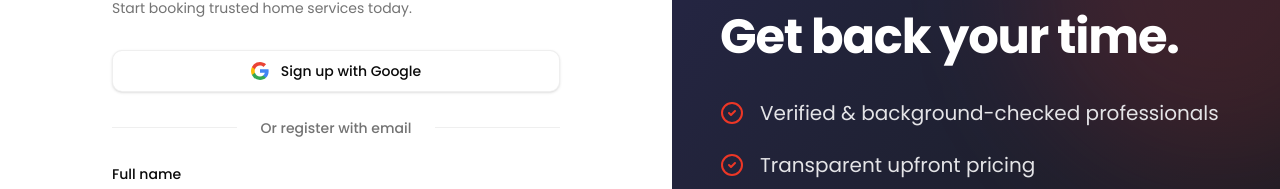
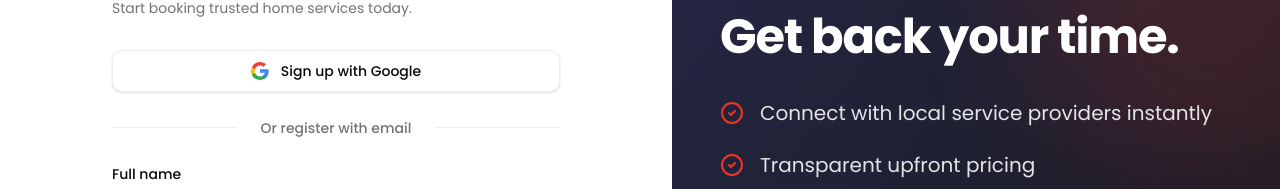
Before and after one commit to naman-rathore99/quick, a Next.js app in the folder apps/web/: page /signup in a window 1280 px wide. Shown: the part 231-420 px from the top of the page. Built offline with nearby package versions, Linux system fonts and the light colour scheme; no server answers.

Commit message:
fix(web): remove inaccurate background check claim

```diff
--- a/apps/web/src/app/(auth)/signup/page.tsx
+++ b/apps/web/src/app/(auth)/signup/page.tsx
@@ -176,7 +176,7 @@ function SignupContent() {
             <div className="space-y-6">
               <div className="flex items-center gap-4">
                 <CheckCircle2 className="w-6 h-6 text-primary" />
-                <span className="text-xl font-light text-zinc-200">Verified & background-checked professionals</span>
+                <span className="text-xl font-light text-zinc-200">Connect with local service providers instantly</span>
               </div>
               <div className="flex items-center gap-4">
                 <CheckCircle2 className="w-6 h-6 text-primary" />
```
